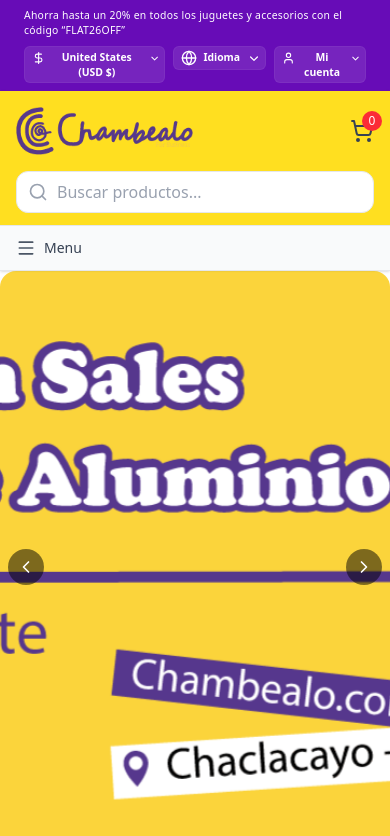
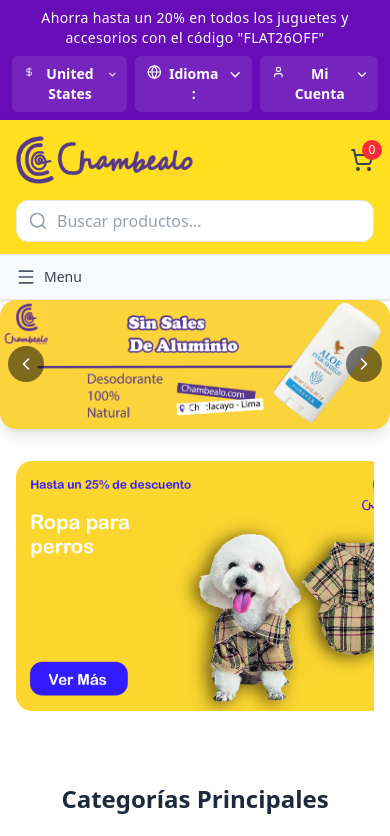
Before and after one commit to VaftecPeru/chambealo_frontend, a React (Vite) app: page / in a window 390 px wide. Shown: the top 836 px of the page. Built offline with nearby package versions, Linux system fonts and the light colour scheme.

Commit message:
Medidas responsive del slider y problemas de consola del navbarheader

```diff
--- a/src/components/NavbarHeader.jsx
+++ b/src/components/NavbarHeader.jsx
@@ -1,17 +1,37 @@
-import { useEffect, useState } from "react";
+import { useEffect, useState, useRef } from "react";
 import { User, Globe, DollarSign } from "lucide-react"
 import { Link } from "react-router-dom"
-import '../styles/NavbarHeader.css'
 
 function NavbarHeader() {
   const [currentUser, setCurrentUser] = useState(null);
+  const [openDropdown, setOpenDropdown] = useState(null);
+  const dropdownRefs = useRef({});
 
   useEffect(() => {
-    // Leer usuario del localStorage al montar el componente
     const user = JSON.parse(localStorage.getItem("currentUser"));
     if (user && user.email) {
       setCurrentUser(user);
     }
+  }, []);
+
+  // Cerrar dropdowns al hacer clic fuera
+  useEffect(() => {
+    const handleClickOutside = (event) => {
+      let clickedInside = false;
+
+      Object.values(dropdownRefs.current).forEach(ref => {
+        if (ref && ref.contains(event.target)) {
+          clickedInside = true;
+        }
+      });
+
+      if (!clickedInside) {
+        setOpenDropdown(null);
+      }
+    };
+
+    document.addEventListener('mousedown', handleClickOutside);
+    return () => document.removeEventListener('mousedown', handleClickOutside);
   }, []);
 
   const handleLogout = () => {
@@ -19,80 +39,141 @@
     setCurrentUser(null);
     window.location.href = "/";
   };
+
+  const toggleDropdown = (dropdown) => {
+    setOpenDropdown(openDropdown === dropdown ? null : dropdown);
+  };
+
+  const handleOptionClick = () => {
+    setOpenDropdown(null);
+  };
+
+  const setDropdownRef = (name, ref) => {
+    dropdownRefs.current[name] = ref;
+  };
+
   return (
-    <div className="NavbarHeader bg-[#670cb7] text-white text-sm overflow-hidden">
-        <div className="max-w-7xl mx-auto flex justify-between items-center px-6 py-2 w-full">
-          <span className="font-medium tracking-wide">
-            Ahorra hasta un 20% en todos los juguetes y accesorios con el código “FLAT26OFF”
+    <div className="bg-[#670cb7] text-white text-sm py-2">
+      {/* Contenedor principal con flex-col en móvil y flex-row en PC */}
+      <div className="max-w-7xl mx-auto flex flex-col sm:flex-row justify-between items-center px-4 sm:px-6 gap-2 sm:gap-0">
+
+        {/* Texto promocional - En móvil va arriba, en PC a la izquierda */}
+        <span className="font-medium tracking-wide text-center sm:text-left order-1 sm:order-none w-full sm:w-auto">
+          Ahorra hasta un 20% en todos los juguetes y accesorios con el código "FLAT26OFF"
         </span>
-          <div className="flex gap-2">
-            <el-dropdown class="inline-block">
-                <button class="inline-flex w-full justify-center gap-x-1.5 rounded-md bg-white/10 px-3 py-2 text-sm font-semibold text-white inset-ring-1 inset-ring-white/5 hover:bg-white/20">
-                  <DollarSign></DollarSign>United States (USD $)
-                  <svg viewBox="0 0 20 20" fill="currentColor" data-slot="icon" aria-hidden="true" class="-mr-1 size-5 text-white">
-                    <path d="M5.22 8.22a.75.75 0 0 1 1.06 0L10 11.94l3.72-3.72a.75.75 0 1 1 1.06 1.06l-4.25 4.25a.75.75 0 0 1-1.06 0L5.22 9.28a.75.75 0 0 1 0-1.06Z" clip-rule="evenodd" fill-rule="evenodd" />
+
+        {/* Dropdowns - En móvil van abajo, en PC a la derecha */}
+        <div className="flex gap-2 order-2 sm:order-none justify-center sm:justify-start w-full sm:w-auto">
+
+          {/* Dropdown Moneda */}
+          <div
+            className="relative"
+            ref={ref => setDropdownRef('currency', ref)}
+          >
+            <button
+              onClick={() => toggleDropdown('currency')}
+              className="inline-flex w-full justify-center gap-x-1.5 rounded-md bg-white/10 px-3 py-2 text-sm font-semibold text-white hover:bg-white/20"
+            >
+              <DollarSign size={16} />
+              United States
+              <span className="hidden xs:inline">United States (USD $)</span>
+              <svg viewBox="0 0 20 20" fill="currentColor" className="-mr-1 size-5 text-white">
+                <path d="M5.22 8.22a.75.75 0 0 1 1.06 0L10 11.94l3.72-3.72a.75.75 0 1 1 1.06 1.06l-4.25 4.25a.75.75 0 0 1-1.06 0L5.22 9.28a.75.75 0 0 1 0-1.06Z" clipRule="evenodd" fillRule="evenodd" />
               </svg>
             </button>
 
-                <el-menu anchor="bottom end" popover class="w-54 origin-top-right rounded-md bg-white shadow-lg outline-1 outline-black/5 transition transition-discrete [--anchor-gap:--spacing(2)] data-closed:scale-95 data-closed:transform data-closed:opacity-0 data-enter:duration-100 data-enter:ease-out data-leave:duration-75 data-leave:ease-in">
-                  <div class="py-1">
-                    <a href="#" class="block px-4 py-2 text-sm text-gray-700 focus:bg-gray-100 focus:text-gray-900 focus:outline-hidden">France (EUR €)</a>
-                    <a href="#" class="block px-4 py-2 text-sm text-gray-700 focus:bg-gray-100 focus:text-gray-900 focus:outline-hidden">Romania (RON Lei)</a>
-                    <a href="#" class="block px-4 py-2 text-sm text-gray-700 focus:bg-gray-100 focus:text-gray-900 focus:outline-hidden">Russia (RUB ₹)</a>
-                    <a href="#" class="block px-4 py-2 text-sm text-gray-700 focus:bg-gray-100 focus:text-gray-900 focus:outline-hidden">Saudi Arabia (SAR ر.س)</a>
-                    <a href="#" class="block px-4 py-2 text-sm text-gray-700 focus:bg-gray-100 focus:text-gray-900 focus:outline-hidden">Spain (EUR €)</a>
-                    <a href="#" class="block px-4 py-2 text-sm text-gray-700 focus:bg-gray-100 focus:text-gray-900 focus:outline-hidden">United States (USD $)</a>
+            {openDropdown === 'currency' && (
+              <div className="absolute left-0 mt-2 w-48 sm:w-54 rounded-md bg-white shadow-lg border border-gray-200 z-50">
+                <div className="py-1">
+                  <a href="#" onClick={handleOptionClick} className="block px-4 py-2 text-sm text-gray-700 hover:bg-gray-100">France (EUR €)</a>
+                  <a href="#" onClick={handleOptionClick} className="block px-4 py-2 text-sm text-gray-700 hover:bg-gray-100">Romania (RON Lei)</a>
+                  <a href="#" onClick={handleOptionClick} className="block px-4 py-2 text-sm text-gray-700 hover:bg-gray-100">Russia (RUB ₹)</a>
+                  <a href="#" onClick={handleOptionClick} className="block px-4 py-2 text-sm text-gray-700 hover:bg-gray-100">Saudi Arabia (SAR ر.س)</a>
+                  <a href="#" onClick={handleOptionClick} className="block px-4 py-2 text-sm text-gray-700 hover:bg-gray-100">Spain (EUR €)</a>
+                  <a href="#" onClick={handleOptionClick} className="block px-4 py-2 text-sm text-gray-700 hover:bg-gray-100">United States (USD $)</a>
                 </div>
-                </el-menu>
-              </el-dropdown>
-              <el-dropdown class="inline-block">
-                <button class="inline-flex w-full justify-center gap-x-1.5 rounded-md bg-white/10 px-3 py-2 text-sm font-semibold text-white inset-ring-1 inset-ring-white/5 hover:bg-white/20">
-                  <Globe></Globe>Idioma
-                  <svg viewBox="0 0 20 20" fill="currentColor" data-slot="icon" aria-hidden="true" class="-mr-1 size-5 text-white">
-                    <path d="M5.22 8.22a.75.75 0 0 1 1.06 0L10 11.94l3.72-3.72a.75.75 0 1 1 1.06 1.06l-4.25 4.25a.75.75 0 0 1-1.06 0L5.22 9.28a.75.75 0 0 1 0-1.06Z" clip-rule="evenodd" fill-rule="evenodd" />
+              </div>
+            )}
+          </div>
+
+          {/* Dropdown Idioma */}
+          <div
+            className="relative"
+            ref={ref => setDropdownRef('language', ref)}
+          >
+            <button
+              onClick={() => toggleDropdown('language')}
+              className="inline-flex w-full justify-center gap-x-1.5 rounded-md bg-white/10 px-3 py-2 text-sm font-semibold text-white hover:bg-white/20"
+            >
+              <Globe size={16} />
+              Idioma :
+              <span className="hidden xs:inline">Idioma</span>
+              <svg viewBox="0 0 20 20" fill="currentColor" className="-mr-1 size-5 text-white">
+                <path d="M5.22 8.22a.75.75 0 0 1 1.06 0L10 11.94l3.72-3.72a.75.75 0 1 1 1.06 1.06l-4.25 4.25a.75.75 0 0 1-1.06 0L5.22 9.28a.75.75 0 0 1 0-1.06Z" clipRule="evenodd" fillRule="evenodd" />
               </svg>
             </button>
 
-                <el-menu anchor="bottom end" popover class="w-35 origin-top-right rounded-md bg-white shadow-lg outline-1 outline-black/5 transition transition-discrete [--anchor-gap:--spacing(2)] data-closed:scale-95 data-closed:transform data-closed:opacity-0 data-enter:duration-100 data-enter:ease-out data-leave:duration-75 data-leave:ease-in">
-                  <div class="py-1">
-                    <a href="#" class="block px-4 py-2 text-sm text-gray-700 focus:bg-gray-100 focus:text-gray-900 focus:outline-hidden ">English</a>
-                    <a href="#" class="block px-4 py-2 text-sm text-gray-700 focus:bg-gray-100 focus:text-gray-900 focus:outline-hidden">اَلْعَرَبِيَّة</a>
-                    <a href="#" class="block px-4 py-2 text-sm text-gray-700 focus:bg-gray-100 focus:text-gray-900 focus:outline-hidden">Français</a>
-                    <a href="#" class="block px-4 py-2 text-sm text-gray-700 focus:bg-gray-100 focus:text-gray-900 focus:outline-hidden">ру́сский</a>
-                    <a href="#" class="block px-4 py-2 text-sm text-gray-700 focus:bg-gray-100 focus:text-gray-900 focus:outline-hidden">Español</a>
-                    <a href="#" class="block px-4 py-2 text-sm text-gray-700 focus:bg-gray-100 focus:text-gray-900 focus:outline-hidden">româna</a>
+            {openDropdown === 'language' && (
+              <div className="absolute left-0 mt-2 w-40 sm:w-35 rounded-md bg-white shadow-lg border border-gray-200 z-50">
+                <div className="py-1">
+                  <a href="#" onClick={handleOptionClick} className="block px-4 py-2 text-sm text-gray-700 hover:bg-gray-100">English</a>
+                  <a href="#" onClick={handleOptionClick} className="block px-4 py-2 text-sm text-gray-700 hover:bg-gray-100">اَلْعَرَبِيَّة</a>
+                  <a href="#" onClick={handleOptionClick} className="block px-4 py-2 text-sm text-gray-700 hover:bg-gray-100">Français</a>
+                  <a href="#" onClick={handleOptionClick} className="block px-4 py-2 text-sm text-gray-700 hover:bg-gray-100">ру́сский</a>
+                  <a href="#" onClick={handleOptionClick} className="block px-4 py-2 text-sm text-gray-700 hover:bg-gray-100">Español</a>
+                  <a href="#" onClick={handleOptionClick} className="block px-4 py-2 text-sm text-gray-700 hover:bg-gray-100">româna</a>
                 </div>
-                </el-menu>
-              </el-dropdown>
-              <el-dropdown class="inline-block">
-                <button class="inline-flex w-full justify-center gap-x-1.5 rounded-md bg-white/10 px-3 py-2 text-sm font-semibold text-white inset-ring-1 inset-ring-white/5 hover:bg-white/20">
-                  <User></User>{currentUser ? currentUser.email : "Mi cuenta"}
-                  <svg viewBox="0 0 20 20" fill="currentColor" data-slot="icon" aria-hidden="true" class="-mr-1 size-5 text-white">
-                    <path d="M5.22 8.22a.75.75 0 0 1 1.06 0L10 11.94l3.72-3.72a.75.75 0 1 1 1.06 1.06l-4.25 4.25a.75.75 0 0 1-1.06 0L5.22 9.28a.75.75 0 0 1 0-1.06Z" clip-rule="evenodd" fill-rule="evenodd" />
+              </div>
+            )}
+          </div>
+
+          {/* Dropdown Cuenta */}
+          <div
+            className="relative"
+            ref={ref => setDropdownRef('account', ref)}
+          >
+            <button
+              onClick={() => toggleDropdown('account')}
+              className="inline-flex w-full justify-center gap-x-1.5 rounded-md bg-white/10 px-3 py-2 text-sm font-semibold text-white hover:bg-white/20"
+            >
+              <User size={16} />
+              Mi Cuenta
+              <span className="hidden xs:inline">{currentUser ? currentUser.email : "Mi cuenta"}</span>
+              <svg viewBox="0 0 20 20" fill="currentColor" className="-mr-1 size-5 text-white">
+                <path d="M5.22 8.22a.75.75 0 0 1 1.06 0L10 11.94l3.72-3.72a.75.75 0 1 1 1.06 1.06l-4.25 4.25a.75.75 0 0 1-1.06 0L5.22 9.28a.75.75 0 0 1 0-1.06Z" clipRule="evenodd" fillRule="evenodd" />
               </svg>
             </button>
 
-                <el-menu anchor="bottom end" popover class="w-38 origin-top-right rounded-md bg-white shadow-lg outline-1 outline-black/5 transition transition-discrete [--anchor-gap:--spacing(2)] data-closed:scale-95 data-closed:transform data-closed:opacity-0 data-enter:duration-100 data-enter:ease-out data-leave:duration-75 data-leave:ease-in">
-                  <div class="py-1">
+            {openDropdown === 'account' && (
+              <div className="absolute left-0 mt-2 w-48 sm:w-38 rounded-md bg-white shadow-lg border border-gray-200 z-50 min-w-[140px]">
+                <div className="py-1">
                   {!currentUser ? (
                     <>
-                    <Link to="/Login" class="block px-4 py-2 text-sm text-gray-700 focus:bg-gray-100 focus:text-gray-900 focus:outline-hidden">Inicio de Sesión</Link>
-                    <Link to="/Register" class="block px-4 py-2 text-sm text-gray-700 focus:bg-gray-100 focus:text-gray-900 focus:outline-hidden">Registrarse</Link>
+                      <Link to="/Login" onClick={handleOptionClick} className="block px-4 py-2 text-sm text-gray-700 hover:bg-gray-100">Inicio de Sesión</Link>
+                      <Link to="/Register" onClick={handleOptionClick} className="block px-4 py-2 text-sm text-gray-700 hover:bg-gray-100">Registrarse</Link>
                     </>
                   ) : (
                     <>
-                    <a href="#" class="block px-4 py-2 text-sm text-gray-700 focus:bg-gray-100 focus:text-gray-900 focus:outline-hidden">Compare (0)</a>
-                    <a href="#" class="block px-4 py-2 text-sm text-gray-700 focus:bg-gray-100 focus:text-gray-900 focus:outline-hidden">Lista de Compras (0)</a>
-                    <span class="block px-4 py-2 text-sm text-gray-700">
+                      <a href="#" onClick={handleOptionClick} className="block px-4 py-2 text-sm text-gray-700 hover:bg-gray-100">Compare (0)</a>
+                      <a href="#" onClick={handleOptionClick} className="block px-4 py-2 text-sm text-gray-700 hover:bg-gray-100">Lista de Compras (0)</a>
+                      <span className="block px-4 py-2 text-sm text-gray-700 border-t border-gray-200 mt-1 pt-1">
                         {currentUser.email}
                       </span>
-                      <button onClick={handleLogout} class="block w-full px-4 py-2 text-left text-sm text-gray-700 focus:bg-gray-100 focus:text-gray-900 focus:outline-hidden">Desconectarse</button>
-
+                      <button
+                        onClick={() => {
+                          handleOptionClick();
+                          handleLogout();
+                        }}
+                        className="block w-full px-4 py-2 text-left text-sm text-gray-700 hover:bg-gray-100 border-t border-gray-200"
+                      >
+                        Desconectarse
+                      </button>
                     </>
                   )}
                 </div>
-                </el-menu>
-              </el-dropdown>
+              </div>
+            )}
+          </div>
         </div>
       </div>
     </div>
--- a/src/components/Slider.jsx
+++ b/src/components/Slider.jsx
@@ -2,8 +2,14 @@
 import { ChevronLeft, ChevronRight } from "lucide-react";
 
 const images = [
-  "/img/banner_chambealo.jpg",
-  "/img/banner2.png",
+  {
+    desktop: "/img/banner_chambealo.jpg",
+    mobile: "/img/banner_chambealo.jpg"
+  },
+  {
+    desktop: "/img/banner2.png",
+    mobile: "/img/banner2.png"
+  },
 ];
 
 export default function Slider() {
@@ -25,24 +31,22 @@
 
   return (
     <div className="relative w-full max-w-8xl mx-auto overflow-hidden rounded-2xl shadow-lg">
-      {/* Contenedor de imágenes */}
+      {/* Contenedor de imágenes - se adapta automáticamente */}
       <div
         className="flex transition-transform duration-500 ease-in-out"
         style={{ transform: `translateX(-${current * 100}%)` }}
       >
-        {images.map((src, index) => (
-          <div key={index} className="w-full flex-shrink-0 relative">
-            <img
-              src={src}
-              alt={`Slide ${index}`}
-              className="w-full h-auto object-cover"
-              // Alturas responsive
-              style={{
-                height: '70vh', // Altura base para desktop
-                maxHeight: '600px', // Altura máxima
-                minHeight: '300px' // Altura mínima
-              }}
-            />
+        {images.map((image, index) => (
+          <div key={index} className="w-full flex-shrink-0">
+            <picture>
+              <source media="(min-width: 768px)" srcSet={image.desktop} />
+              <source media="(max-width: 767px)" srcSet={image.mobile} />
+              <img
+                src={image.desktop}
+                alt={`Slide ${index}`}
+                className="w-full h-auto object-contain"
+              />
+            </picture>
           </div>
         ))}
       </div>
--- a/src/styles/NavbarHeader.css
+++ b/src/styles/NavbarHeader.css
@@ -1,4 +1,4 @@
-/* Extra small devices – iPhone, Xiaomi (~320px a 480px) */
+/* responsive */
 @media (max-width: 480px) {
   .NavbarHeader .max-w-7xl {
     flex-direction: column;
@@ -10,18 +10,17 @@
     font-size: 0.65rem;
   }
 
-  .NavbarHeader .flex.gap-2 el-dropdown button {
+  .NavbarHeader .flex.gap-2 .relative button {
     padding: 0.25rem 0.5rem;
     font-size: 0.65rem;
   }
 
   .NavbarHeader .flex.gap-2 svg {
-    width: 16px !important;
-    height: 16px !important;
+    width: 16px;
+    height: 16px;
   }
 }
 
-/* Small devices – ~481px a 640px */
 @media (min-width: 481px) and (max-width: 640px) {
   .NavbarHeader .max-w-7xl {
     flex-direction: column;
@@ -33,32 +32,29 @@
     font-size: 0.75rem;
   }
 
-  .NavbarHeader .flex.gap-2 el-dropdown button {
+  .NavbarHeader .flex.gap-2 .relative button {
     padding: 0.4rem 0.75rem;
     font-size: 0.75rem;
   }
 
   .NavbarHeader .flex.gap-2 svg {
-    width: 18px !important;
-    height: 18px !important;
+    width: 18px;
+    height: 18px;
   }
 }
 
-/* Medium devices – ~641px a 768px */
 @media (min-width: 641px) and (max-width: 768px) {
   .NavbarHeader span {
     font-size: 0.85rem;
   }
 
-  .NavbarHeader .flex.gap-2 el-dropdown button {
+  .NavbarHeader .flex.gap-2 .relative button {
     padding: 0.5rem 1rem;
     font-size: 0.85rem;
   }
 
   .NavbarHeader .flex.gap-2 svg {
-    width: 20px !important;
-    height: 20px !important;
+    width: 20px;
+    height: 20px;
   }
 }
-
-/* Desktop – >768px mantiene estilos originales */
```
Also changed, not shown: 1 other file (tests, documents, lock files or other folders). Lines whose indentation alone changed are shown as unchanged.
